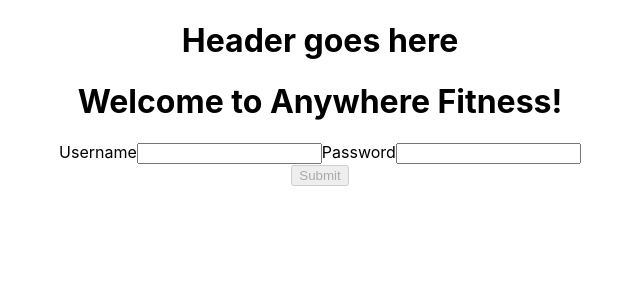
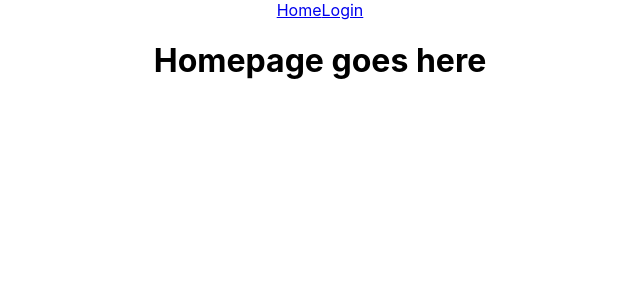
Before and after one commit to Anywhere-fitness-8bw/front-end, a React (Create React App) app: page / in a window 1280 px wide. Shown: the top 300 px of the page, without its empty margins (320-960 px from the left). Built offline with nearby package versions, Linux system fonts and the light colour scheme; no server answers.

Commit message:
Got the login tab to direct to the login form

```diff
--- a/package.json
+++ b/package.json
@@ -9,6 +9,7 @@
     "axios": "^0.24.0",
     "react": "^17.0.2",
     "react-dom": "^17.0.2",
+    "react-router-dom": "^5.2.0",
     "react-scripts": "5.0.0",
     "web-vitals": "^2.1.2",
     "yup": "^0.32.11"
--- a/src/App.js
+++ b/src/App.js
@@ -1,5 +1,6 @@
 import './App.css';
-import React, { useState, useEffect } from 'react'
+import React, { useState, useEffect } from 'react';
+import { BrowserRouter as Router, Switch, Route, Link } from 'react-router-dom';
 import LoginForm from './components/LoginForm';
 import schema from './validation/FormSchema';
 import axios from 'axios';
@@ -71,9 +72,15 @@ function App() {
 
   return (
     <div className="App">
+      <Router>
         <header className="header-container">
-        <h1>Header goes here</h1>
+          <div className='nav-links'>
+              <Link to='/'>Home</Link>
+              <Link to='/login'>Login</Link>
+          </div>
         </header>
+        <Switch>
+          <Route exact path='/login'>
             <LoginForm
               values={formValues}
               change={inputChange}
@@ -81,6 +88,13 @@ function App() {
               disabled={disabled}
               errors={formErrors}
             />
+          </Route>
+          <Route exact path='/'>
+            {/* <Homepage /> */}
+            <h1>Homepage goes here</h1>
+          </Route>
+        </Switch>
+      </Router>
     </div>
   );
 }
--- a/src/components/LoginForm.js
+++ b/src/components/LoginForm.js
@@ -35,7 +35,7 @@ export default function LoginForm(props) {
                         value={values.password}
                         onChange={onChange}
                         name='password'
-                        type='text'
+                        type='password'
                     />
                 </label>
             </div>
```
Also changed, not shown: 1 other file (tests, documents, lock files or other folders). Lines whose indentation alone changed are shown as unchanged.
